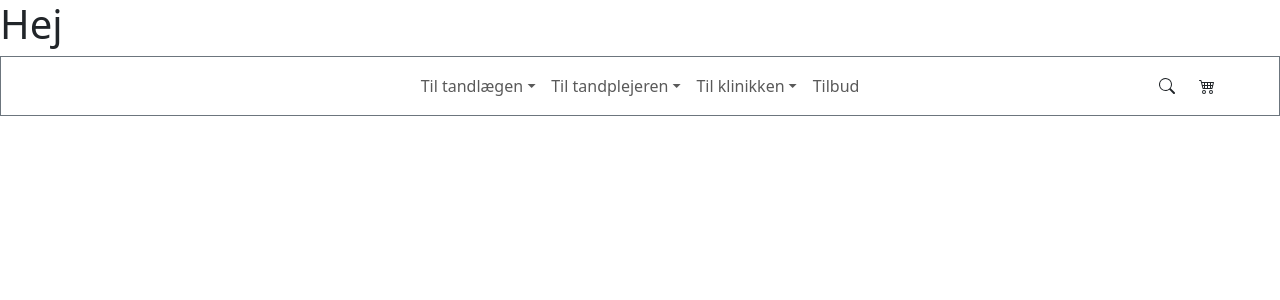
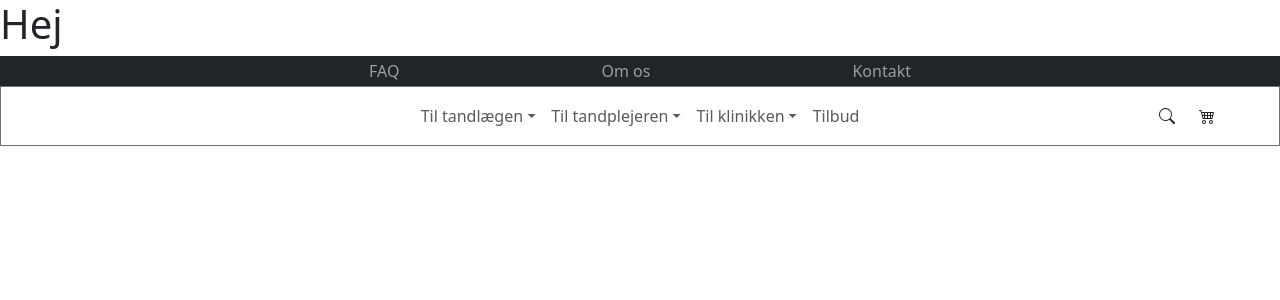
Before and after one commit to TheaHansen/FE-Hovedopgave-2024-2025, a React (Create React App) app: page / in a window 1280 px wide. Shown: the top 300 px of the page. Built offline with nearby package versions, Linux system fonts and the light colour scheme; no server answers.

Commit message:
Created topbar component and added to app.tsx

```diff
--- a/src/App.tsx
+++ b/src/App.tsx
@@ -3,6 +3,7 @@ import "./App.css";
 import { getRequest } from "./services/requests";
 import NavigationBar from "./components/navbar";
 import "bootstrap/dist/css/bootstrap.min.css";
+import Topbar from "./components/Topbar";
 
 function App() {
   useEffect(() => {
@@ -11,6 +12,7 @@ function App() {
   return (
     <div>
       <h1>Hej</h1>
+      <Topbar/>
       <NavigationBar/>
     </div>
   );
--- /dev/null
+++ b/src/components/Topbar.tsx
@@ -0,0 +1,20 @@
+import Container from 'react-bootstrap/Container';
+import Nav from 'react-bootstrap/Nav';
+import Navbar from 'react-bootstrap/Navbar';
+
+
+function Topbar() {
+  return (
+    <Navbar style={{height: "30px"}} bg="dark" data-bs-theme="dark">
+      <Container>
+          <Nav className="d-flex mx-auto justify-content-between w-50">
+            <Nav.Link href="#faq">FAQ</Nav.Link>
+            <Nav.Link href="#omos">Om os</Nav.Link>
+            <Nav.Link href="#kontakt">Kontakt</Nav.Link>
+          </Nav>
+      </Container>
+    </Navbar>
+  );
+}
+
+export default Topbar;
```
